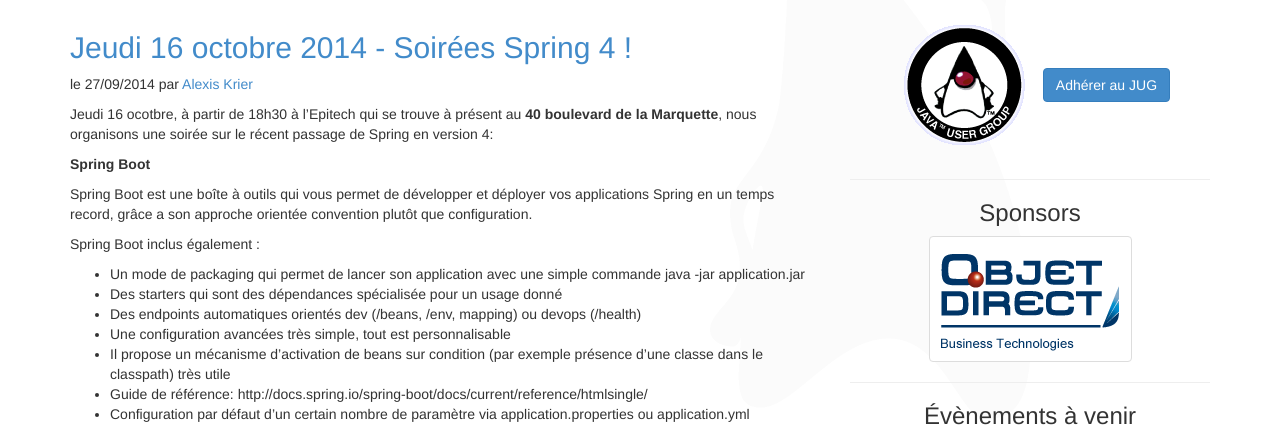
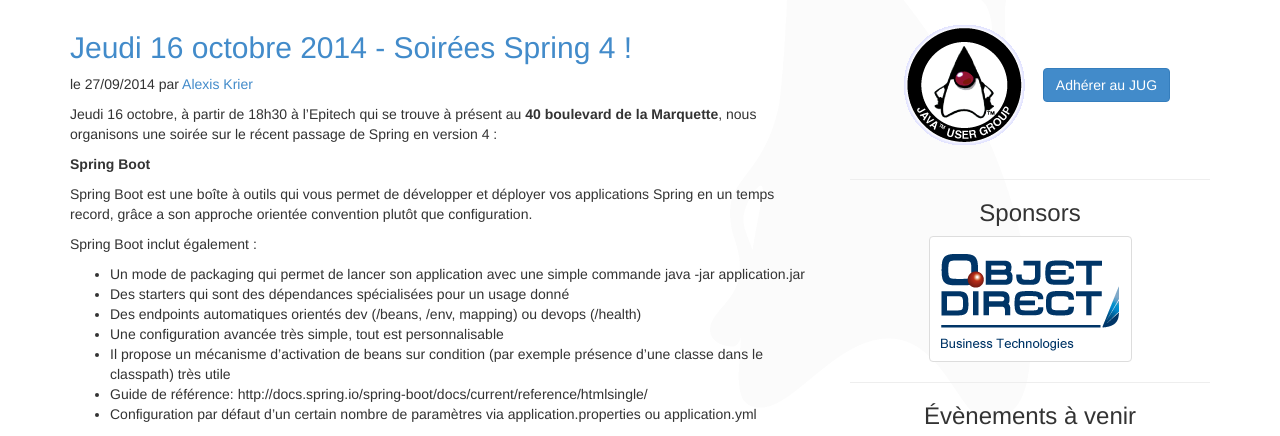
Before and after one commit to ToulouseJug/toulousejug.github.io, a Jekyll site: the page built from index.html, in a window 1280 px wide and 900 px high, cut to the strip 181-617 px from the top of the window. Built offline with Jekyll 4.4.1, drawn with Linux system fonts in a browser that asks for light colours; nearby versions of some CDN libraries; Markdown is read by kramdown in place of the engine named in the settings; the list of posts is cut into pages by our own code.

Commit message:
quelques typos

```diff
--- a/_posts/2014-10-16-Spring4.md
+++ b/_posts/2014-10-16-Spring4.md
@@ -6,21 +6,21 @@
 comments: true
 ---
 
-Jeudi 16 ocotbre, à partir de 18h30 à l'Epitech qui se trouve à présent au **40 boulevard de la Marquette**, nous organisons une soirée sur le récent passage de Spring en version 4:
+Jeudi 16 octobre, à partir de 18h30 à l'Epitech qui se trouve à présent au **40 boulevard de la Marquette**, nous organisons une soirée sur le récent passage de Spring en version 4 :
 
 **Spring Boot**
 
 Spring Boot est une boîte à outils qui vous permet de développer et déployer vos applications Spring en un temps record, grâce a son approche orientée convention plutôt que configuration.
 
-Spring Boot inclus également :
+Spring Boot inclut également :
 
 * Un mode de packaging qui permet de lancer son application avec une simple commande java -jar application.jar
-* Des starters qui sont des dépendances spécialisée pour un usage donné
+* Des starters qui sont des dépendances spécialisées pour un usage donné
 * Des endpoints automatiques orientés dev (/beans, /env, mapping) ou devops (/health)
-* Une configuration avancées très simple, tout est personnalisable
+* Une configuration avancée très simple, tout est personnalisable
 * Il propose un mécanisme d’activation de beans sur condition (par exemple présence d’une classe dans le classpath) très utile
 * Guide de référence: http://docs.spring.io/spring-boot/docs/current/reference/htmlsingle/
-* Configuration par défaut d’un certain nombre de paramètre via application.properties ou application.yml
+* Configuration par défaut d’un certain nombre de paramètres via application.properties ou application.yml
 
 En 2014, ne commencez pas un projet Web basé sur Spring sans Spring Boot, il n’y a AUCUNE contre-indication ! Alors venez voir cette présentation.
 
```
